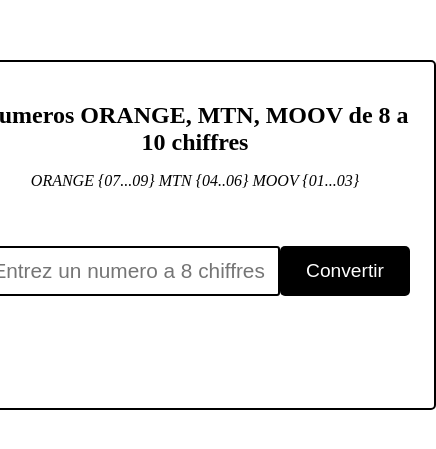
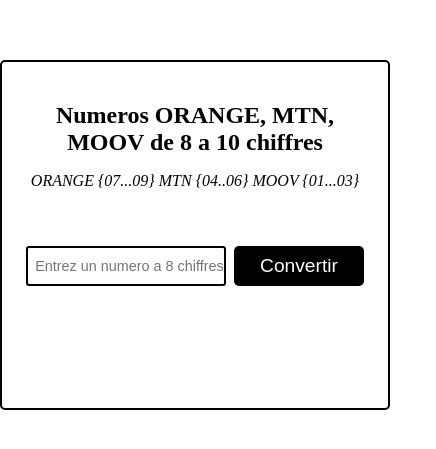
Before and after one commit to daydy225/Convertion-dix-chiffres_JS, a plain HTML site: page index.html in a window 390 px wide. Shown: the part 187-636 px from the top of the page, 436 px wide, since content can reach past the window. Drawn offline with Linux system fonts and the light colour scheme.

Commit message:
Passage a 10
MAJ Responsive

```diff
--- a/index.html
+++ b/index.html
@@ -21,7 +21,7 @@
           name="convert"
           id="convert"
           placeholder="Entrez un numero a 8 chiffres"
-          maxlength="8"
+          maxlength="20"
           class="convert-input"
         />
         <button
--- a/style.css
+++ b/style.css
@@ -67,3 +67,19 @@
   font-size: 1.3rem;
   padding: 1em;
 }
+@media (max-width: 600px) {
+  .container {
+    max-width: 400px;
+  }
+  .convert-input {
+    width: 200px;
+    max-height: 40px;
+    font-size: 0.9rem;
+  }
+  .convert-btn {
+    max-height: 40px;
+  }
+  .convert-rslt {
+    font-size: 1.1rem;
+  }
+}
```
